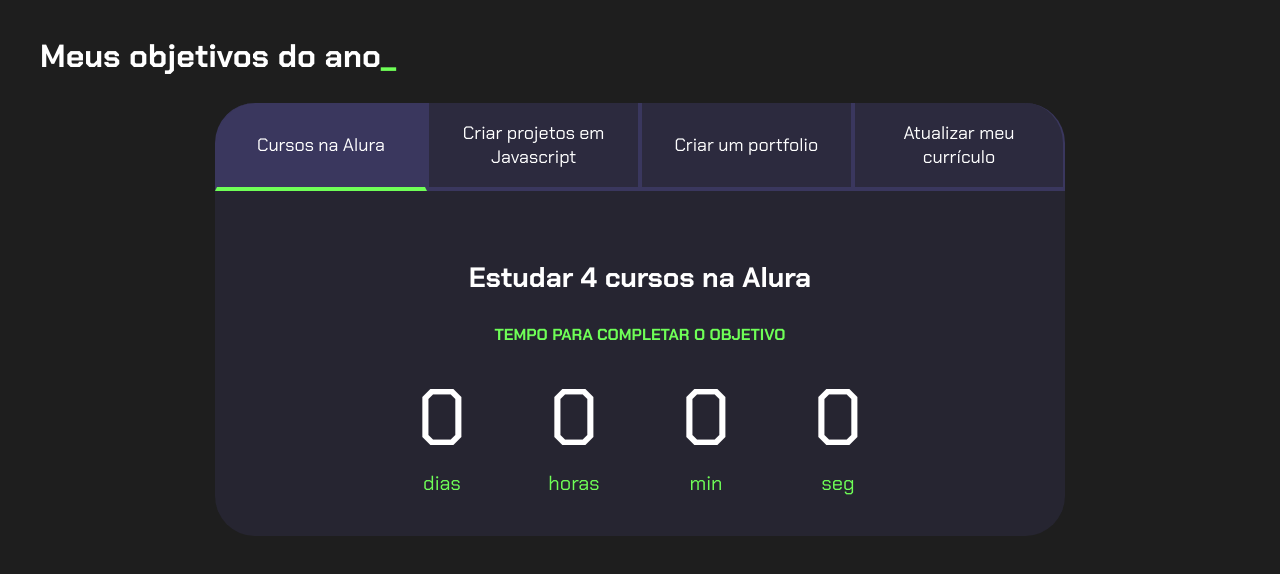
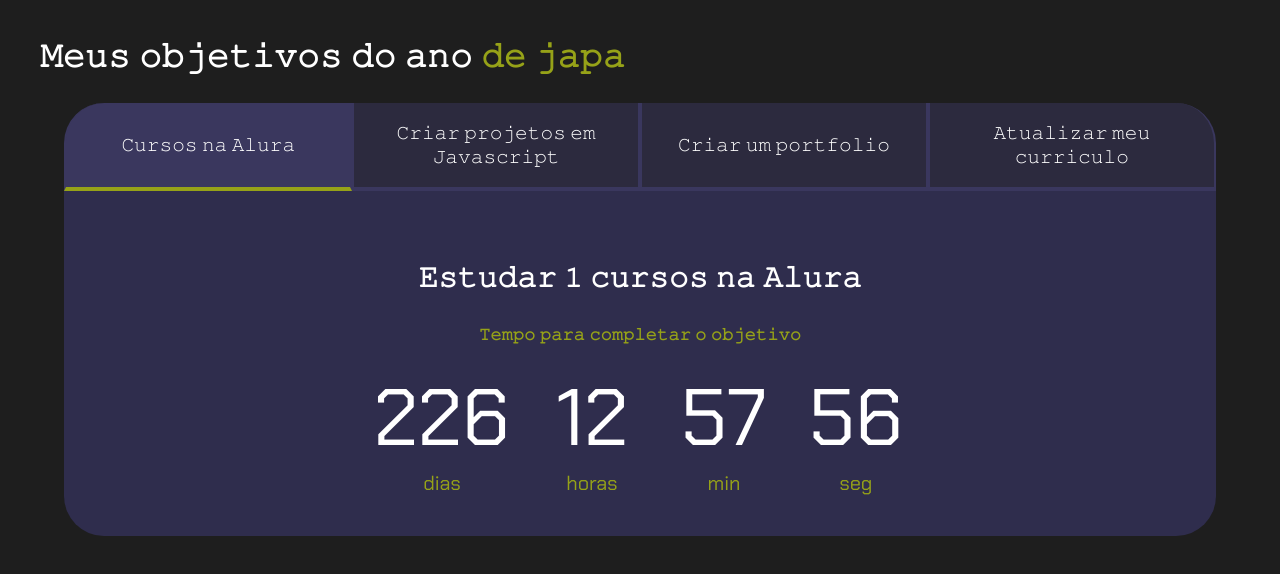
Before and after one commit to alvimkkj/projetodevida, a plain HTML site: page index.html in a window 1280 px wide. Drawn offline with Linux system fonts and the light colour scheme.

Commit message:
Add files via upload

```diff
--- a/index.html
+++ b/index.html
@@ -10,18 +10,18 @@
 
 <body>
     <section class="conteudo-principal">
-        <h2 class="titulo-principal">Meus objetivos do ano<span>_</span></h2>
+        <h2 class="titulo-principal">𝙼𝚎𝚞𝚜 𝚘𝚋𝚓𝚎𝚝𝚒𝚟𝚘𝚜 𝚍𝚘 𝚊𝚗𝚘<span> 𝚍𝚎 𝚓𝚊𝚙𝚊</span></h2>
         <div class="conteudo">
             <div class="botoes">
-                <button class="botao ativo">Cursos na Alura</button>
-                <button class="botao">Criar projetos em Javascript</button>
-                <button class="botao">Criar um portfolio</button>
-                <button class="botao">Atualizar meu currículo</button>
+                <button class="botao ativo">𝙲𝚞𝚛𝚜𝚘𝚜 𝚗𝚊 𝙰𝚕𝚞𝚛𝚊</button>
+                <button class="botao">𝙲𝚛𝚒𝚊𝚛 𝚙𝚛𝚘𝚓𝚎𝚝𝚘𝚜 𝚎𝚖 𝙹𝚊𝚟𝚊𝚜𝚌𝚛𝚒𝚙𝚝</button>
+                <button class="botao">𝙲𝚛𝚒𝚊𝚛 𝚞𝚖 𝚙𝚘𝚛𝚝𝚏𝚘𝚕𝚒𝚘</button>
+                <button class="botao">𝙰𝚝𝚞𝚊𝚕𝚒𝚣𝚊𝚛 𝚖𝚎𝚞 𝚌𝚞𝚛𝚛𝚒𝚌𝚞𝚕𝚘</button>
             </div>
             <div class="abas-textos">
                 <div class="aba-conteudo ativo">
-                    <h3 class="aba-conteudo-titulo-principal">Estudar 4 cursos na Alura</h3>
-                    <h4 class="aba-conteudo-titulo-secundario">Tempo para completar o objetivo</h4>
+                    <h3 class="aba-conteudo-titulo-principal">𝙴𝚜𝚝𝚞𝚍𝚊𝚛 𝟷 𝚌𝚞𝚛𝚜𝚘𝚜 𝚗𝚊 𝙰𝚕𝚞𝚛𝚊</h3>
+                    <h4 class="aba-conteudo-titulo-secundario">𝚃𝚎𝚖𝚙𝚘 𝚙𝚊𝚛𝚊 𝚌𝚘𝚖𝚙𝚕𝚎𝚝𝚊𝚛 𝚘 𝚘𝚋𝚓𝚎𝚝𝚒𝚟𝚘</h4>
                     <div class="contador">
                         <div class="contador-digito">
                             <p class="contador-digito-numero" id="dias0"></p>
--- a/main.js
+++ b/main.js
@@ -15,11 +15,10 @@
 }
 
 const contadores = document.querySelectorAll(".contador");
-const tempoObjetivo1 = new Date("2023-10-05T00:00:00");
-const tempoObjetivo2 = new Date("2023-12-05T00:00:00");
-const tempoObjetivo3 = new Date("2023-12-30T00:00:00");
-const tempoObjetivo4 = new Date("2024-02-01T00:00:00");
-
+const tempoObjetivo1 = new Date("2024-12-05T00:10:00");
+const tempoObjetivo2 = new Date("2024-12-01T00:10:00");
+const tempoObjetivo3 = new Date("2024-12-30T00:10:00");
+const tempoObjetivo4 = new Date("2024-10-01T00:10:00");
 const tempos = [tempoObjetivo1,tempoObjetivo2,tempoObjetivo3,tempoObjetivo4];
 
 
@@ -51,8 +50,8 @@
 }
 
 function comecaCronometro(){
-    atualizaCronometro();
-    setInterval(atualizaCronometro,1000);
+    atualizaCronometro(0);
+    setInterval(atualizaCronometro,0);
 }
 
 comecaCronometro();
--- a/style.css
+++ b/style.css
@@ -2,11 +2,11 @@
 
 :root {
     --cor-de-fundo: #1E1E1E;
-    --verde: #6FFF57;
+    --verde: #96a218;
     --branco: #FFFFFF;
     --botao-ativo: #3A375E;
     --botao-inativo: rgba(58, 55, 94, 0.5);
-    --texto-fundo: rgba(58, 55, 94, 0.3);
+    --texto-fundo: rgba(88, 79, 187, 0.3);
 }
 
 body {
```
